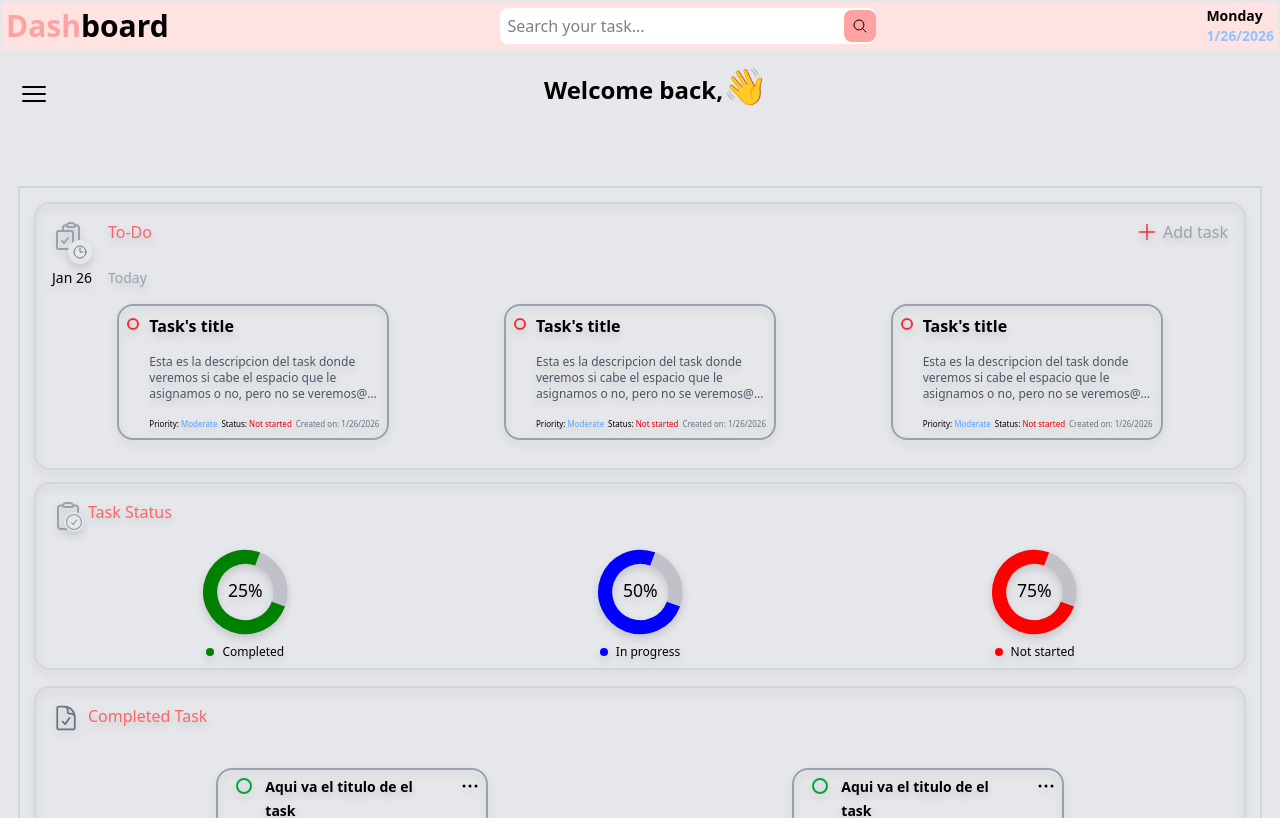
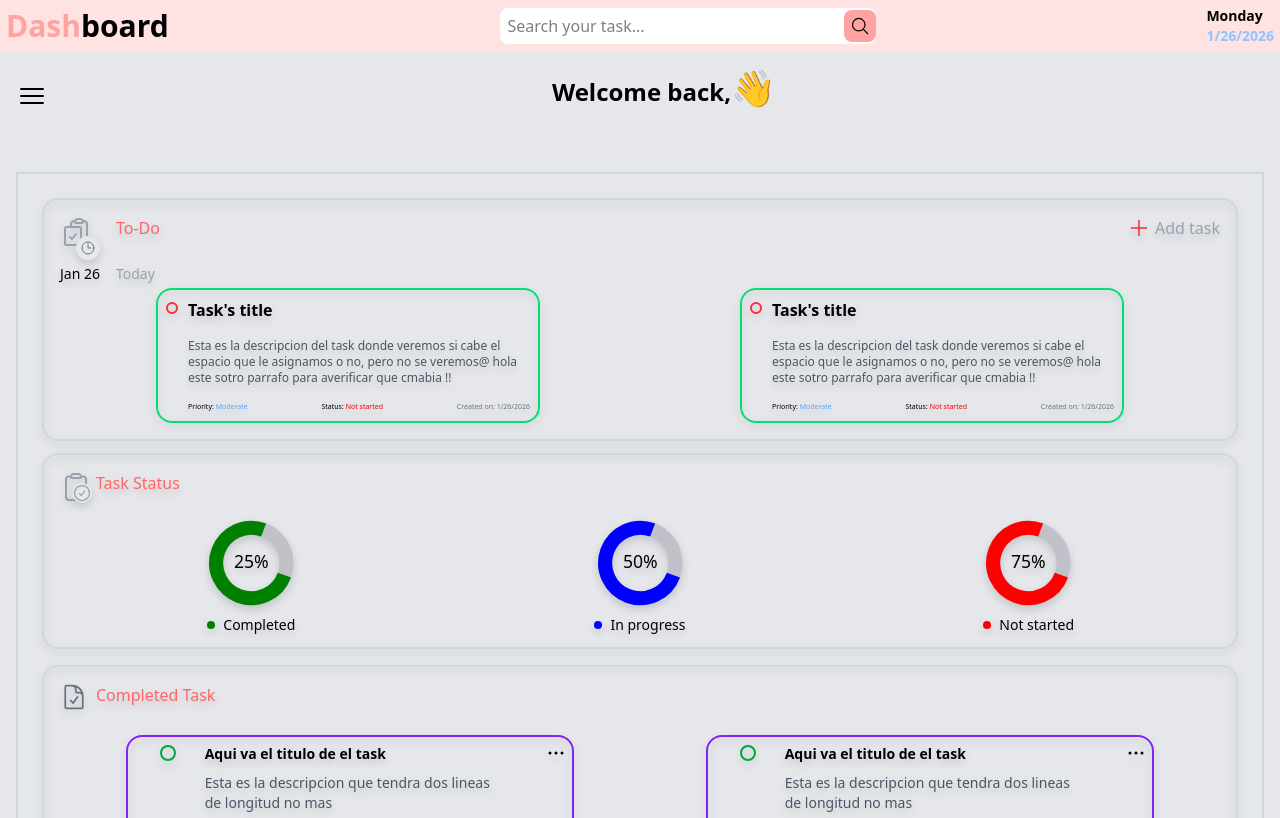
Before and after one commit to karinatuyuc/my-todo-list-React, a React (Vite) app: page / in a window 1280 px wide. Shown: the top 818 px of the page. Built offline with nearby package versions, Linux system fonts and the light colour scheme.

Commit message:
style: update layout for sm screens

```diff
--- a/src/CompletedTask.jsx
+++ b/src/CompletedTask.jsx
@@ -16,10 +16,10 @@ export default function CompletedTask({dateIn}){
                 </div>
 
                 {/**CARDS*/}
-                <div className="flex flex-col gap-4 md:flex-row p-5">
+                <div className="flex flex-col gap-4 p-2 md:flex-row ">
 
                     {/**CARD #1 */}
-                    <div className="grid border-2 border-gray-400 rounded-2xl grid-cols-[1fr_4fr_1fr] w-68 max-w-md mx-auto p-1">
+                    <div className="grid border-2 border-violet-600 rounded-2xl grid-cols-[1fr_4fr_1fr] w-full max-w-md mx-auto p-1">
 
                         <div className="flex justify-center items-start pt-1">
                             <div className="w-4 h-4 rounded-full border-2 border-green-600"></div>
@@ -42,8 +42,8 @@ export default function CompletedTask({dateIn}){
                             </div>
                     </div>
 
-                                     {/**CARD #1 */}
-                    <div className="grid border-2 border-gray-400 rounded-2xl grid-cols-[1fr_4fr_1fr] w-68 max-w-md mx-auto p-1">
+                   {/**CARD #2 */}
+                   <div className="grid border-2 border-violet-600 rounded-2xl grid-cols-[1fr_4fr_1fr] w-full max-w-md mx-auto p-1">
 
                         <div className="flex justify-center items-start pt-1">
                             <div className="w-4 h-4 rounded-full border-2 border-green-600"></div>
@@ -65,6 +65,8 @@ export default function CompletedTask({dateIn}){
                                 />
                             </div>
                     </div>
+
+
                 </div>
 
              { /** </div>*/}
--- a/src/Dashboard.jsx
+++ b/src/Dashboard.jsx
@@ -30,36 +30,36 @@ export default function Dashboard({showModal}) {
 
     return (
         <>
-         <div className="p-0.5 h-full w-full bg-gray-200">
+         <div className="h-full w-full bg-gray-200 ">
 
-            <header className="flex justify-between items-center p-1 bg-red-100">
+            <header className="flex justify-between items-center p-1.5 bg-red-100">
 
                 {/** Dashboard title*/}
-                <div className= "font-bold text-xl md:text-3xl">
+                <div className= "font-bold text-[15px] md:text-3xl">
                     <span className="text-red-300">Dash</span>
                     <span className="text-black">board</span>
                 </div>
 
                 {/** Search bar */}
-                <div className="flex w-44 bg-white rounded-lg md:w-94">
+                <div className="flex bg-white rounded-lg md:w-94">
 
                     <input
                       type="text"
                       id="search"
                       name="search"
                       placeholder="Search your task..."
-                      className=" w-full h-8 p-2 text-sm rounded-lg focus:outline-none md:h-9 md:text-base"
+                      className=" w-full h-9 p-2 text-sm rounded-lg focus:outline-none md:h-9 md:text-base"
                 />
                     <button className="flex items-center justify-center md:h-9">
                         <MagnifyingGlassIcon
-                        className="w-7 h-7 p-2 bg-red-300 rounded-lg hover:bg-red-200 md:w-8 md:h-8"/>
+                        className="w-7 h-9 p-1.5 bg-red-300 rounded-lg hover:bg-red-200 md:w-8 md:h-8"/>
                     </button>
                 </div>
 
                 {/** Date section */}
                 <div className="flex flex-col">
-                    <span className="font-bold text-[8px] md:text-sm ">{dayName}</span>
-                    <span className="font-bold text-[7px] text-blue-300 md:text-sm md:flex md:justify-center">{dateInNumber}</span>
+                    <span className="font-bold text-[9px] md:text-sm ">{dayName}</span>
+                    <span className="font-bold text-[9px] text-blue-300 md:text-sm md:flex md:justify-center">{dateInNumber}</span>
                 </div>
 
             </header>
@@ -68,7 +68,7 @@ export default function Dashboard({showModal}) {
             <main className="h-full w-full">
 
                 {/** Greeting and menu */}
-                <div className="flex items-center justify-center p-4">
+                <div className="flex items-center justify-center gap-4 m-4">
                     <SideMenu
                          className="w-8 h-8 text-gray-100"
                      />
@@ -79,7 +79,7 @@ export default function Dashboard({showModal}) {
 
 
                 {/** Main section */}
-                <section className="border-2 border-gray-300 m-4 mt-12 p-3.5">
+                <section className="border-2 border-gray-300 m-4 mt-12 p-6">
 
                     {/*ADD TASK SECTION AND CARDS TASKS (different component in REVIEW)*/}
                     <div className="w-full border-2 border-gray-300 drop-shadow-lg p-2 mb-3 rounded-2xl">
@@ -122,9 +122,10 @@ export default function Dashboard({showModal}) {
 
 
                         {/*DIV TO DO AND ADD TASK*/}
-                        <div className="grid grid-cols-1 gap-3 mt-10 p-5 md:flex md:gap-2">
+                        <div className="grid grid-cols-1 gap-4 mt-10 p-2 md:flex md:gap-2">
 
-                            <div className=" min-h-28 border-2 border-gray-400 rounded-2xl w-68 max-w-md mx-auto p-0.5">
+                            {/**Card #1 */}
+                          <div className="w-full max-w-sm mx-auto min-h-28 border-2 border-green-400 rounded-2xl  p-0.5 md:grid md:grid-cols-1">
 
                            <div className="flex gap-2.5 p-1.5">
                                <div className="flex justify-center items-start mt-1">
@@ -138,7 +139,7 @@ export default function Dashboard({showModal}) {
                                     <p className="line-clamp-3 text-xs text-gray-600">{descripcionTaks}</p>
 
                                   {/** CARD FOOTER */}
-                                 <div className="text-[8px] flex justify-between">
+                                   <div className="text-[7px] flex justify-between">
                                        <span>Priority: <span className="text-blue-400">Moderate</span></span>
                                        <span className="">Status: <span className='text-red-600'>Not started</span></span> {/**This should be interactive  */}
                                        <span className="text-gray-500">Created on: {dateInNumber}</span>
@@ -148,7 +149,10 @@ export default function Dashboard({showModal}) {
                             </div>
                           </div>
 
-                        <div className="min-h-28 border-2 border-gray-400 rounded-2xl w-68 max-w-md mx-auto p-0.5">
+
+                          {/**Card #2 */}
+
+                        <div className="w-full max-w-sm mx-auto min-h-28 border-2 border-green-400 rounded-2xl  p-0.5 md:grid md:grid-cols-1">
 
                            <div className="flex gap-2.5 p-1.5">
                                <div className="flex justify-center items-start mt-1">
@@ -162,7 +166,7 @@ export default function Dashboard({showModal}) {
                                     <p className="line-clamp-3 text-xs text-gray-600">{descripcionTaks}</p>
 
                                   {/** CARD FOOTER */}
-                                 <div className="text-[8px] flex justify-between">
+                                   <div className="text-[7px] flex justify-between">
                                        <span>Priority: <span className="text-blue-400">Moderate</span></span>
                                        <span className="">Status: <span className='text-red-600'>Not started</span></span> {/**This should be interactive  */}
                                        <span className="text-gray-500">Created on: {dateInNumber}</span>
@@ -172,29 +176,7 @@ export default function Dashboard({showModal}) {
                             </div>
                           </div>
 
-                        <div className="min-h-28 border-2 border-gray-400 rounded-2xl w-68 max-w-md mx-auto p-0.5">
 
-                           <div className="flex gap-2.5 p-1.5">
-                            <div className="flex justify-center items-start mt-1">
-                                <span className="w-3 h-3 border-2 rounded-full text-red-500"></span> {/**This sould be interactive too */}
-                            </div>
-
-
-                               {/*CARD TASKS */}
-                               <div className="flex flex-col gap-4">
-                                <span className="font-bold text-black">Task's title</span>
-                                <p className="line-clamp-3 text-xs text-gray-600">{descripcionTaks}</p>
-
-                                {/** CARD FOOTER */}
-                                 <div className="text-[8px] flex justify-between">
-                                     <span>Priority: <span className="text-blue-400">Moderate</span></span>
-                                    <span className="">Status: <span className='text-red-600'>Not started</span></span> {/**This should be interactive  */}
-                                    <span className="text-gray-500">Created on: {dateInNumber}</span>
-                                 </div>
-
-                               </div>
-                           </div>
-                          </div>
 
                         </div>
 
@@ -217,7 +199,7 @@ export default function Dashboard({showModal}) {
 
 
                         {/*Progress circles*/}
-                        <div className="grid grid-cols-3 gap-2 h-full">
+                        <div className="grid grid-cols-3 gap-1.5 h-full">
 
                             {circles.map((item, index) => (
                                 <ProgressCircle
--- a/src/ProgressCircle.jsx
+++ b/src/ProgressCircle.jsx
@@ -5,7 +5,7 @@ export default function ProgressCircle({title, progress, color}) {
     return (
         <>
             {/** SVG for progress circles*/}
-            <div className="h-22 md:h-26">
+            <div className="h-22 md:h-28">
                         <svg viewBox="0 0 100 100" className="w-full h-16 md:h-22">
 
                             {/**Circle base */}
@@ -38,7 +38,7 @@ export default function ProgressCircle({title, progress, color}) {
 
                         <div className="flex justify-center items-center gap-2 mt-2">
                             <span className="w-2 h-2 rounded-full" style={{ backgroundColor: color }}></span>
-                            <span className="text-xs font-medium text-center">{title}</span>
+                            <span className="text-[10px] text-center md:text-sm">{title}</span>
                         </div>
             </div>
 
```
Lines whose indentation alone changed are shown as unchanged.
